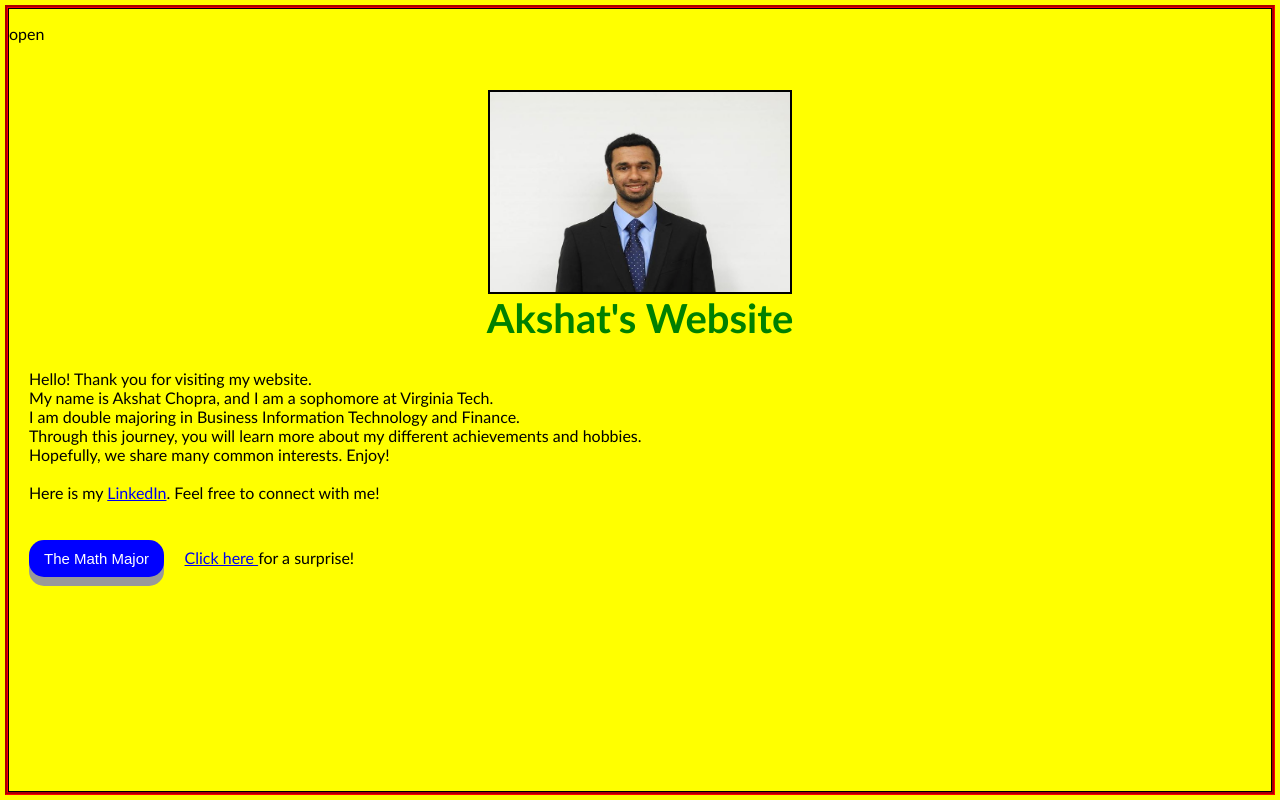
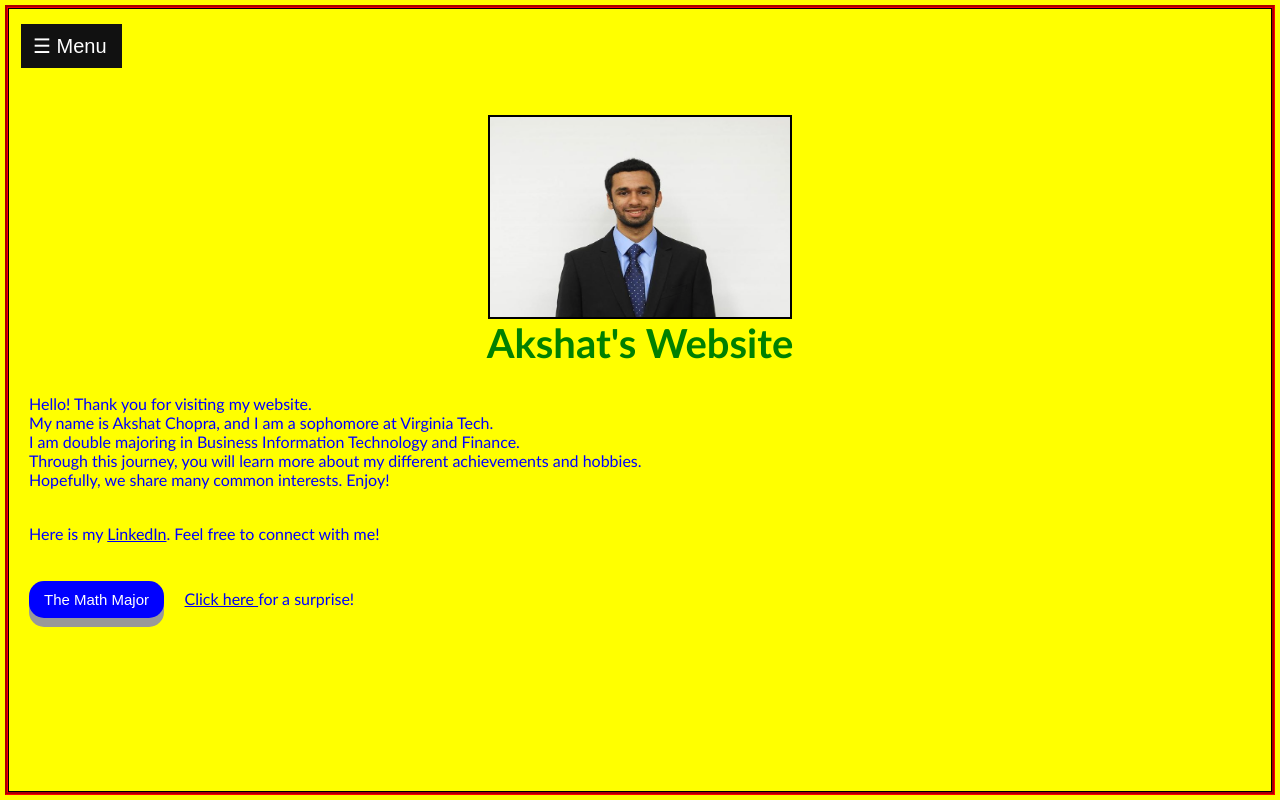
Before and after one commit to akshat263/akshat263.github.io, a plain HTML site: page index.html in a window 1280 px wide. Drawn offline with Linux system fonts and the light colour scheme.

Commit message:
Update index.html

```diff
--- a/index.html
+++ b/index.html
@@ -7,24 +7,27 @@
 
 <div id="mySideNav" class="sideNav">
   <a href="javascript:void(0)" class="closeButton" onclick="closeNav()">&times;</a>
+  <a href="index.html">Homepage</a> </br>
   <a href="#">My Background</a> </br>
   <a href="#">My Achievements</a> </br>
-  <a href="#">Clients</a> </br>
   <a href="#">Contact Me!</a>
 </div>
-<span onclick="openNav()">open</span>
+
+<div id="menuButton">
+  <button class="openButton" id="menuButton" onclick="openNav()">&#9776; Menu</button>
+</div>
 
 
 <div id="main">
 
   <div class="headerClass">
   <h1>
-  <img src="AMA Professional Picture copy.png" alt="profPicMe" id="profPicOfMe" width=300 height=200> <br />
+  <img src="AMA Professional Picture copy.png" alt="profPicMe" id="profPicOfMe" style="max-width:100%;" width=300 height=200> <br />
     Akshat's Website
   </h1>
   </div>
 
-<div id="backgroundInfo">
+<div class="backgroundInfo">
 <p>
   Hello! Thank you for visiting my website. <br />
   My name is Akshat Chopra, and I am a sophomore at Virginia Tech. <br />
@@ -32,11 +35,14 @@
   Through this journey, you will learn more about my different achievements and hobbies. <br />
   Hopefully, we share many common interests. Enjoy! <br />
   <br />
-  Here is my <a href="https://www.linkedin.com/in/akshatchopra321/"> LinkedIn</a>. Feel free to connect with me! <br />
+</div>
+
+<div class="backgroundInfo">
+  Here is my <a href="https://www.linkedin.com/in/akshatchopra321/" class="linkStyle"> LinkedIn</a>. Feel free to connect with me! <br />
   <br />
   <img id="saadiPic" src="saadiPic" object.style.display="none" width=100; height=100> <br />
   <input type='button' id="buttonSaadi" onclick="uploadTheImage()" value="The Math Major"/>
-  &nbsp &nbsp <a href="saadi ugly.png"> Click here </a> for a surprise!
+  &nbsp &nbsp <a href="saadi ugly.png" class="linkStyle"> Click here </a> for a surprise!
 </p>
 </div>
 </div>
```
